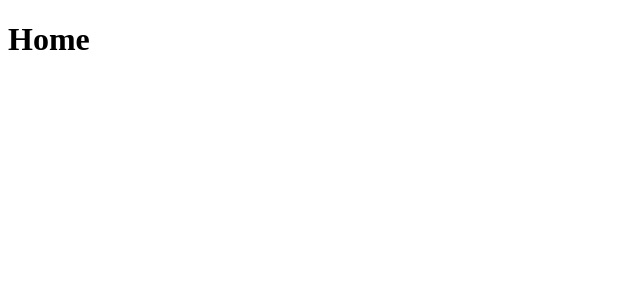
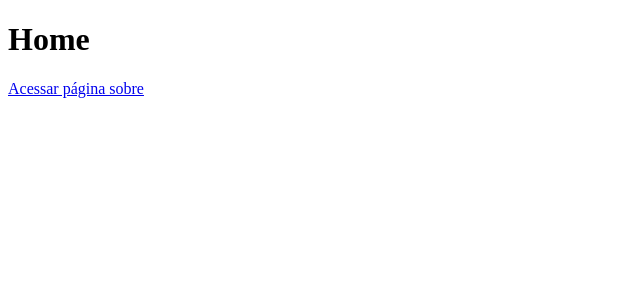
Before and after one commit to danielpessoagomes/ideia-unica, a Next.js app: page / in a window 1280 px wide. Shown: the top 300 px of the page, without its empty margins (0-640 px from the left). Built offline with nearby package versions, Linux system fonts and the light colour scheme.

Commit message:
implements pages

```diff
--- a/pages/index.js
+++ b/pages/index.js
@@ -1,9 +1,12 @@
-import { useState } from "react"
+import Link from 'next/link'
 
 function Home() {
     return (
         <div>
             <h1>Home</h1>
+            <Link href="/sobre">
+                <a>Acessar página sobre</a>
+            </Link>
         </div>
     )
 }
```
Also changed, not shown: pages/sobre.js (added, +13 -0 lines).
